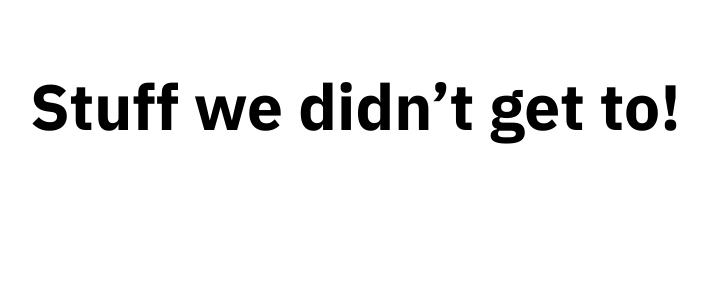
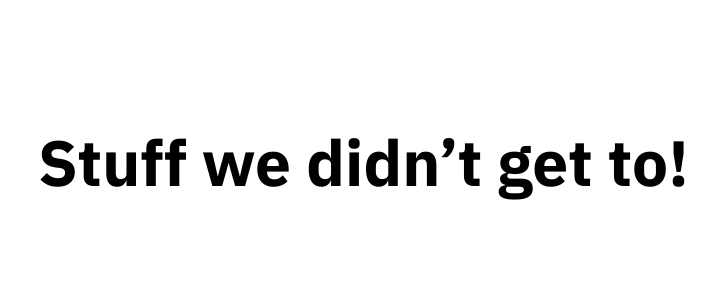
Before and after one commit to typography-and-interaction-too/other-stuff, a Jekyll site: the page built from index.md, in a window 1280 px wide. Shown: the top 300 px of the page, without its empty margins (2-718 px from the left). Built offline with Jekyll 4.4.1, drawn with Linux system fonts in a browser that asks for light colours; our own code applies the rules of GitHub Pages for plain Markdown files.

Commit message:
Starting some variables.

```diff
--- a/assets/style.scss
+++ b/assets/style.scss
@@ -1,14 +1,33 @@
 ---
 ---
 
+@import url('https://fonts.googleapis.com/css2?family=IBM+Plex+Mono:wght@400&family=IBM+Plex+Sans:ital,wght@0,400;0,700;1,400;1,700&display=swap');
 
 
-@import url('https://fonts.googleapis.com/css2?family=IBM+Plex+Mono:wght@400&family=IBM+Plex+Sans:ital,wght@0,400;0,700;1,400;1,700&display=swap');
+
+// This defines your base variables.
+:root {
+	--background: white;
+	--color: black;
+	--margin: 20px;
+}
+
+// You can change them at breakpoints.
+@media (min-width: 600px) {
+	:root {
+		--margin: 40px;
+	}
+}
+
+
 
 body {
+	// Variables are referenced with `var()`, wherever you use values!
+	background-color: var(--background);
+	color: var(--color);
 	font-family: 'IBM Plex Sans', sans-serif;
-	font-size: 16px;
-	padding: 4em 2em 50vh;
+	// You can even use them in `calc()`.
+	padding: calc(var(--margin) * 3) var(--margin) 50vh;
 }
 
 h1 {
```
